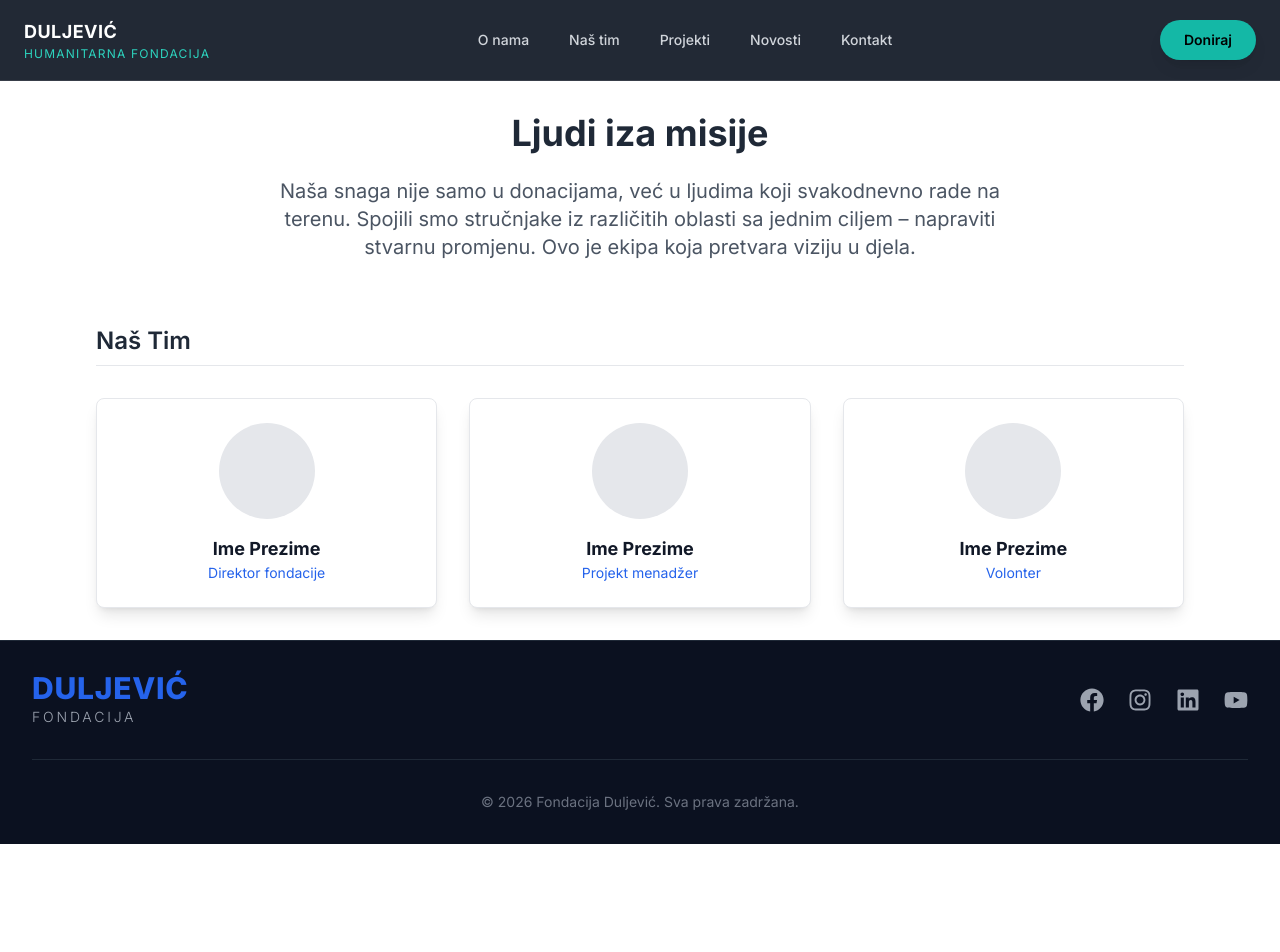
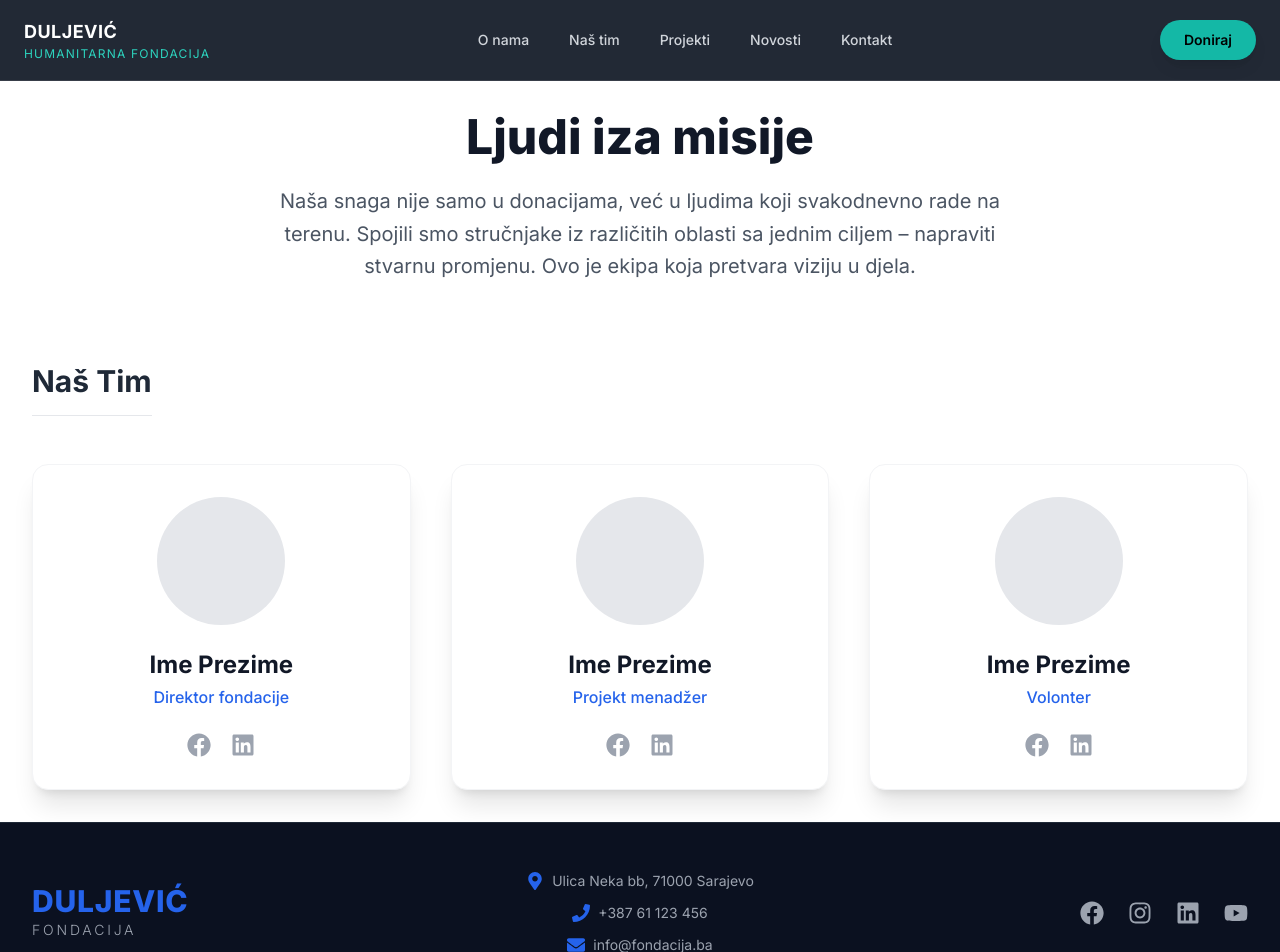
Before and after one commit to eskalonjic2/fondacija-sajt, a Next.js app: page /tim in a window 1280 px wide. Shown: the top 952 px of the page. Before the commit the page ends 844 px from the top, so only its background shows below. Built offline with nearby package versions, Linux system fonts and the light colour scheme.

Commit message:
Verzija 2.0

```diff
--- a/app/components/Footer.tsx
+++ b/app/components/Footer.tsx
@@ -1,16 +1,26 @@
 // components/Footer.tsx
 import Link from "next/link";
-// 1. Dodali smo FaYoutube u uvoz
-import { FaFacebook, FaInstagram, FaLinkedin, FaYoutube } from "react-icons/fa";
+// Dodali smo nove ikonice za Adresu, Telefon i Email (FaMapMarkerAlt, FaPhone, FaEnvelope)
+import {
+  FaFacebook,
+  FaInstagram,
+  FaLinkedin,
+  FaYoutube,
+  FaMapMarkerAlt,
+  FaPhone,
+  FaEnvelope
+} from "react-icons/fa";
 
 const Footer = () => {
   return (
-    <footer className="bg-[#0b1120] text-white py-8 border-t border-gray-800 mt-auto">
+    <footer className="bg-[#0b1120] text-white py-12 border-t border-gray-800 mt-auto">
       <div className="max-w-7xl mx-auto px-4 sm:px-6 lg:px-8">
-        <div className="flex flex-col md:flex-row justify-between items-center">
 
-          {/* LIJEVA STRANA - LOGO */}
-          <div className="mb-4 md:mb-0 text-center md:text-left">
+        {/* GLAVNI DIO FOOTERA - GRID SISTEM (3 KOLONE) */}
+        <div className="grid grid-cols-1 md:grid-cols-3 gap-8 items-center text-center md:text-left">
+
+          {/* 1. KOLONA - LOGO */}
+          <div className="flex flex-col items-center md:items-start">
             <h2 className="text-3xl font-extrabold text-blue-600 tracking-wide uppercase leading-none">
               DULJEVIĆ
             </h2>
@@ -19,9 +29,33 @@ const Footer = () => {
             </p>
           </div>
 
-          {/* DESNA STRANA - IKONICE */}
-          <div className="flex space-x-6">
-            {/* Facebook */}
+          {/* 2. KOLONA - KONTAKT INFORMACIJE (NOVO) */}
+          <div className="flex flex-col items-center justify-center space-y-3 text-gray-400 text-sm">
+
+            {/* Adresa */}
+            <div className="flex items-center gap-2">
+              <FaMapMarkerAlt className="text-blue-600 text-lg" />
+              <span>Ulica Neka bb, 71000 Sarajevo</span>
+            </div>
+
+            {/* Telefon */}
+            <div className="flex items-center gap-2">
+              <FaPhone className="text-blue-600 text-lg" />
+              <span>+387 61 123 456</span>
+            </div>
+
+            {/* Email */}
+            <div className="flex items-center gap-2">
+              <FaEnvelope className="text-blue-600 text-lg" />
+              <a href="mailto:info@fondacija.ba" className="hover:text-white transition">
+                info@fondacija.ba
+              </a>
+            </div>
+
+          </div>
+
+          {/* 3. KOLONA - DRUŠTVENE MREŽE */}
+          <div className="flex justify-center md:justify-end space-x-6">
             <Link
               href="https://facebook.com"
               target="_blank"
@@ -30,7 +64,6 @@ const Footer = () => {
               <FaFacebook />
             </Link>
 
-            {/* Instagram */}
             <Link
               href="https://instagram.com"
               target="_blank"
@@ -39,7 +72,6 @@ const Footer = () => {
               <FaInstagram />
             </Link>
 
-            {/* LinkedIn */}
             <Link
               href="https://linkedin.com"
               target="_blank"
@@ -48,7 +80,6 @@ const Footer = () => {
               <FaLinkedin />
             </Link>
 
-            {/* YouTube (NOVO) */}
             <Link
               href="https://youtube.com"
               target="_blank"
@@ -60,7 +91,7 @@ const Footer = () => {
         </div>
 
         {/* DONJA LINIJA - COPYRIGHT */}
-        <div className="mt-8 pt-8 border-t border-gray-800 text-center text-sm text-gray-500">
+        <div className="mt-12 pt-8 border-t border-gray-800 text-center text-sm text-gray-500">
           <p>&copy; {new Date().getFullYear()} Fondacija Duljević. Sva prava zadržana.</p>
         </div>
       </div>
--- a/app/kontakt/page.tsx
+++ b/app/kontakt/page.tsx
@@ -1,13 +1,125 @@
+import { FaMapMarkerAlt, FaEnvelope, FaPhone } from "react-icons/fa";
+
 export default function Kontakt() {
   return (
-    <div className="p-10">
-      <h1 className="text-3xl font-bold mb-4">Kontaktirajte nas</h1>
-      <form className="flex flex-col gap-4 max-w-md">
-        <input type="text" placeholder="Vaše ime" className="border p-2" />
-        <input type="email" placeholder="Vaš email" className="border p-2" />
-        <textarea placeholder="Poruka" className="border p-2" rows={4}></textarea>
-        <button className="bg-blue-600 text-white p-2">Pošalji</button>
-      </form>
+    <div className="bg-white min-h-screen">
+
+      {/* Glavni kontejner */}
+      <div className="max-w-7xl mx-auto px-4 sm:px-6 lg:px-8 py-16">
+
+        {/* Grid: Lijevo Mapa, Desno Forma i Info */}
+        <div className="grid grid-cols-1 lg:grid-cols-2 gap-12 shadow-2xl rounded-3xl overflow-hidden bg-white border border-gray-100">
+
+          {/* LIJEVA STRANA - MAPA */}
+          <div className="relative h-96 lg:h-auto w-full min-h-[500px]">
+            <iframe
+              src="https://www.google.com/maps/embed?pb=!1m18!1m12!1m3!1d2876.840243452096!2d18.39414261234567!3d43.85625867911111!2m3!1f0!2f0!3f0!3m2!1i1024!2i768!4f13.1!3m3!1m2!1s0x4758c91f63c63197%3A0x6a0c0e0b4c0c0b0!2sSarajevo!5e0!3m2!1sen!2sba!4v1700000000000!5m2!1sen!2sba"
+              width="100%"
+              height="100%"
+              style={{ border: 0, position: 'absolute', top: 0, left: 0 }}
+              allowFullScreen={true}
+              loading="lazy"
+              referrerPolicy="no-referrer-when-downgrade"
+              className="grayscale hover:grayscale-0 transition duration-500" // Mapa je crno-bijela dok ne pređeš mišem (opcionalno)
+            ></iframe>
+          </div>
+
+          {/* DESNA STRANA - FORMA I PODACI */}
+          <div className="p-8 lg:p-12 flex flex-col justify-center">
+
+            <div className="mb-8">
+              <p className="text-xs font-bold text-gray-400 uppercase tracking-widest mb-2">Kontakt</p>
+              <h1 className="text-4xl font-bold text-gray-900 mb-4">Kontaktiraj nas</h1>
+              <p className="text-gray-500 leading-relaxed">
+                Ukoliko ste zainteresovani da volontirate u našim aktivnostima, ili se prijavljujete da budete gost na sledećem događaju, slobodno nam pišite.
+              </p>
+            </div>
+
+            <form className="space-y-6 mb-12">
+              {/* Ime i Prezime */}
+              <div>
+                <label className="block text-xs font-bold text-gray-500 uppercase tracking-wider mb-2">
+                  Ime i Prezime
+                </label>
+                <input
+                  type="text"
+                  placeholder="Unesite svoje ime"
+                  className="w-full bg-gray-50 border border-gray-200 text-gray-900 text-sm rounded-lg focus:ring-blue-500 focus:border-blue-500 block p-3 transition"
+                />
+              </div>
+
+              {/* Email */}
+              <div>
+                <label className="block text-xs font-bold text-gray-500 uppercase tracking-wider mb-2">
+                  Email Adresa
+                </label>
+                <input
+                  type="email"
+                  placeholder="Unesite svoj email"
+                  className="w-full bg-gray-50 border border-gray-200 text-gray-900 text-sm rounded-lg focus:ring-blue-500 focus:border-blue-500 block p-3 transition"
+                />
+              </div>
+
+              {/* Poruka */}
+              <div>
+                <label className="block text-xs font-bold text-gray-500 uppercase tracking-wider mb-2">
+                  Poruka
+                </label>
+                <textarea
+                  rows={4}
+                  placeholder="Kako vam možemo pomoći?"
+                  className="w-full bg-gray-50 border border-gray-200 text-gray-900 text-sm rounded-lg focus:ring-blue-500 focus:border-blue-500 block p-3 transition"
+                ></textarea>
+              </div>
+
+              {/* Dugme */}
+              <button className="w-full bg-[#0b1120] hover:bg-blue-700 text-white font-bold py-4 rounded-lg transition duration-300 uppercase tracking-widest text-sm shadow-lg">
+                Pošalji Poruku
+              </button>
+            </form>
+
+            {/* KONTAKT INFORMACIJE ISPOD FORME */}
+            <div className="grid grid-cols-1 md:grid-cols-2 gap-8 border-t border-gray-100 pt-8">
+
+              {/* Adresa */}
+              <div>
+                <h3 className="text-xs font-bold text-gray-400 uppercase tracking-widest mb-3">
+                  Naša Kancelarija
+                </h3>
+                <div className="flex items-start space-x-3 text-gray-600">
+                  <FaMapMarkerAlt className="mt-1 text-blue-600" />
+                  <p className="text-sm leading-relaxed">
+                    Ulica Neka bb,<br />
+                    71000 Sarajevo,<br />
+                    Bosna i Hercegovina
+                  </p>
+                </div>
+              </div>
+
+              {/* Kontakt Podaci */}
+              <div>
+                <h3 className="text-xs font-bold text-gray-400 uppercase tracking-widest mb-3">
+                  Direktan Kontakt
+                </h3>
+                <div className="space-y-3">
+                  <div className="flex items-center space-x-3 text-gray-600">
+                    <FaEnvelope className="text-blue-600" />
+                    <a href="mailto:info@fondacija.ba" className="text-sm hover:text-blue-600 transition">
+                      info@fondacija.ba
+                    </a>
+                  </div>
+                  <div className="flex items-center space-x-3 text-gray-600">
+                    <FaPhone className="text-blue-600" />
+                    <span className="text-sm">+387 61 123 456</span>
+                  </div>
+                </div>
+              </div>
+
+            </div>
+
+          </div>
+        </div>
+      </div>
     </div>
   );
 }
--- a/app/tim/page.tsx
+++ b/app/tim/page.tsx
@@ -1,10 +1,13 @@
+// components/Tim.tsx
+import { FaFacebook, FaLinkedin } from "react-icons/fa";
+
 export default function Tim() {
   return (
-    <div className="max-w-6xl mx-auto p-8">
+    <div className="max-w-7xl mx-auto p-8">
       {/* Prvi dio: O našoj kulturi i organizaciji */}
-      <section className="mb-16 text-center">
-        <h1 className="text-4xl font-bold text-gray-800 mb-6">Ljudi iza misije</h1>
-        <p className="text-xl text-gray-600 max-w-3xl mx-auto">
+      <section className="mb-20 text-center">
+        <h1 className="text-5xl font-extrabold text-gray-900 mb-6">Ljudi iza misije</h1>
+        <p className="text-xl text-gray-600 max-w-3xl mx-auto leading-relaxed">
           Naša snaga nije samo u donacijama, već u ljudima koji svakodnevno rade na terenu.
           Spojili smo stručnjake iz različitih oblasti sa jednim ciljem – napraviti stvarnu promjenu.
           Ovo je ekipa koja pretvara viziju u djela.
@@ -13,28 +16,67 @@ export default function Tim() {
 
       {/* Drugi dio: Prikaz članova tima */}
       <section>
-        <h2 className="text-2xl font-semibold text-gray-800 mb-8 border-b pb-2">Naš Tim</h2>
+        <h2 className="text-3xl font-bold text-gray-800 mb-12 border-b pb-4 inline-block">Naš Tim</h2>
 
-        {/* Ovdje ćemo kasnije ubacivati ljude iz baze, sada je ovo samo primjer izgleda (Grid) */}
-        <div className="grid grid-cols-1 md:grid-cols-3 gap-8">
+        <div className="grid grid-cols-1 md:grid-cols-3 gap-10">
 
-          {/* Primjer kartice člana tima (ovo je samo vizuelni placeholder) */}
-          <div className="bg-white shadow-lg rounded-lg p-6 border text-center">
-            <div className="w-24 h-24 bg-gray-200 rounded-full mx-auto mb-4"></div> {/* Mjesto za sliku */}
-            <h3 className="font-bold text-lg">Ime Prezime</h3>
-            <p className="text-blue-600 text-sm">Direktor fondacije</p>
+          {/* KARTICA 1 */}
+          <div className="bg-white shadow-xl rounded-2xl p-8 border border-gray-100 text-center transition duration-300 hover:-translate-y-2 hover:shadow-2xl">
+            <div className="w-32 h-32 bg-gray-200 rounded-full mx-auto mb-6 object-cover"></div> {/* Povećana slika */}
+            <h3 className="font-bold text-2xl text-gray-900 mb-1">Ime Prezime</h3>
+            <p className="text-blue-600 font-medium mb-6">Direktor fondacije</p>
+
+            {/* Ikonice za društvene mreže */}
+            <div className="flex justify-center space-x-5">
+              <a
+                href="https://facebook.com/profil-ovog-clana"
+                target="_blank"
+                rel="noopener noreferrer"
+                className="text-gray-400 hover:text-blue-600 text-2xl transition"
+              >
+                <FaFacebook />
+              </a>
+              <a
+                href="https://linkedin.com/in/profil-ovog-clana"
+                target="_blank"
+                rel="noopener noreferrer"
+                className="text-gray-400 hover:text-blue-700 text-2xl transition"
+              >
+                <FaLinkedin />
+              </a>
+            </div>
           </div>
 
-          <div className="bg-white shadow-lg rounded-lg p-6 border text-center">
-            <div className="w-24 h-24 bg-gray-200 rounded-full mx-auto mb-4"></div>
-            <h3 className="font-bold text-lg">Ime Prezime</h3>
-            <p className="text-blue-600 text-sm">Projekt menadžer</p>
+          {/* KARTICA 2 */}
+          <div className="bg-white shadow-xl rounded-2xl p-8 border border-gray-100 text-center transition duration-300 hover:-translate-y-2 hover:shadow-2xl">
+            <div className="w-32 h-32 bg-gray-200 rounded-full mx-auto mb-6"></div>
+            <h3 className="font-bold text-2xl text-gray-900 mb-1">Ime Prezime</h3>
+            <p className="text-blue-600 font-medium mb-6">Projekt menadžer</p>
+
+             <div className="flex justify-center space-x-5">
+              <a href="#" target="_blank" className="text-gray-400 hover:text-blue-600 text-2xl transition">
+                <FaFacebook />
+              </a>
+              <a href="#" target="_blank" className="text-gray-400 hover:text-blue-700 text-2xl transition">
+                <FaLinkedin />
+              </a>
+            </div>
           </div>
 
-          <div className="bg-white shadow-lg rounded-lg p-6 border text-center">
-            <div className="w-24 h-24 bg-gray-200 rounded-full mx-auto mb-4"></div>
-            <h3 className="font-bold text-lg">Ime Prezime</h3>
-            <p className="text-blue-600 text-sm">Volonter</p>
+          {/* KARTICA 3 */}
+          <div className="bg-white shadow-xl rounded-2xl p-8 border border-gray-100 text-center transition duration-300 hover:-translate-y-2 hover:shadow-2xl">
+            <div className="w-32 h-32 bg-gray-200 rounded-full mx-auto mb-6"></div>
+            <h3 className="font-bold text-2xl text-gray-900 mb-1">Ime Prezime</h3>
+            <p className="text-blue-600 font-medium mb-6">Volonter</p>
+
+             <div className="flex justify-center space-x-5">
+              <a href="#" target="_blank" className="text-gray-400 hover:text-blue-600 text-2xl transition">
+                <FaFacebook />
+              </a>
+              <a href="#" target="_blank" className="text-gray-400 hover:text-blue-700 text-2xl transition">
+                <FaLinkedin />
+              </a>
+            </div>
           </div>
 
         </div>
```
